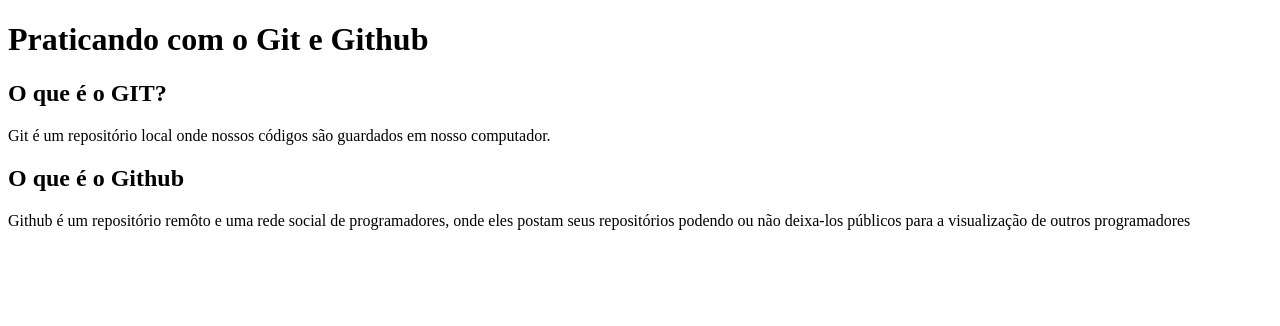
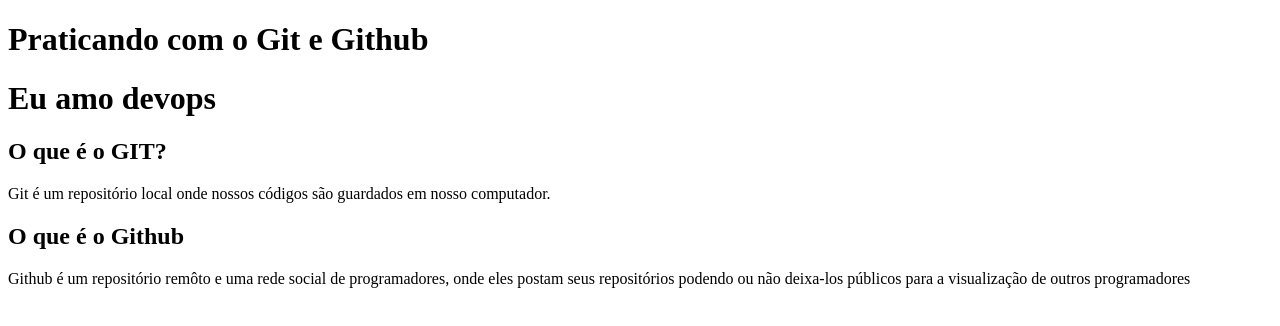
Before and after one commit to vinicius1diniz/pratica_1, a plain HTML site: page index.html in a window 1280 px wide. Drawn offline with Linux system fonts and the light colour scheme.

Commit message:
Update index.html

```diff
--- a/index.html
+++ b/index.html
@@ -8,6 +8,7 @@
 </head>
 <body>
     <h1>Praticando com o Git e Github</h1>
+    <h1>Eu amo devops</h1>
     <h2>O que é o GIT?</h2>
     <!-- Adicione um parágrafo explicando o que é o Git, nas suas palavras -->
     <p>Git é um repositório local onde nossos códigos são guardados em nosso computador.</p>
```
